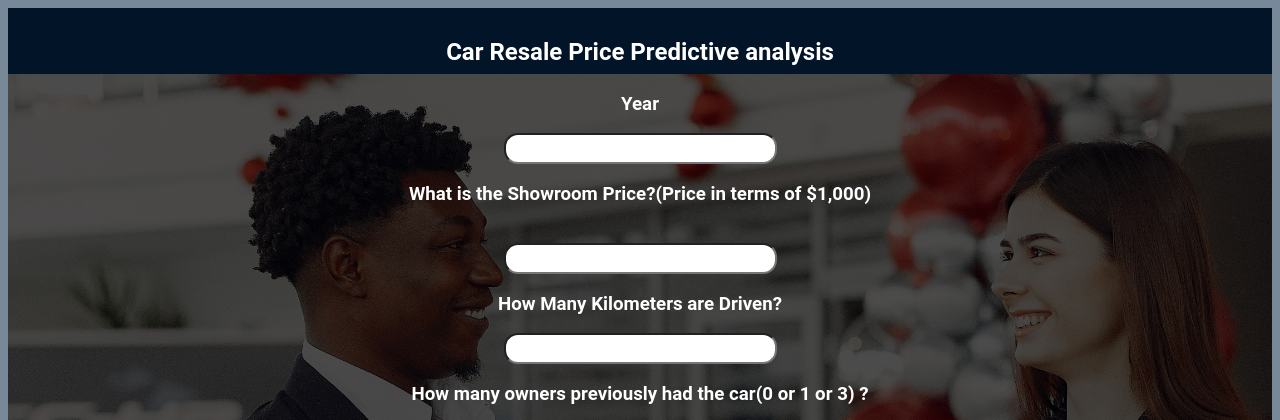
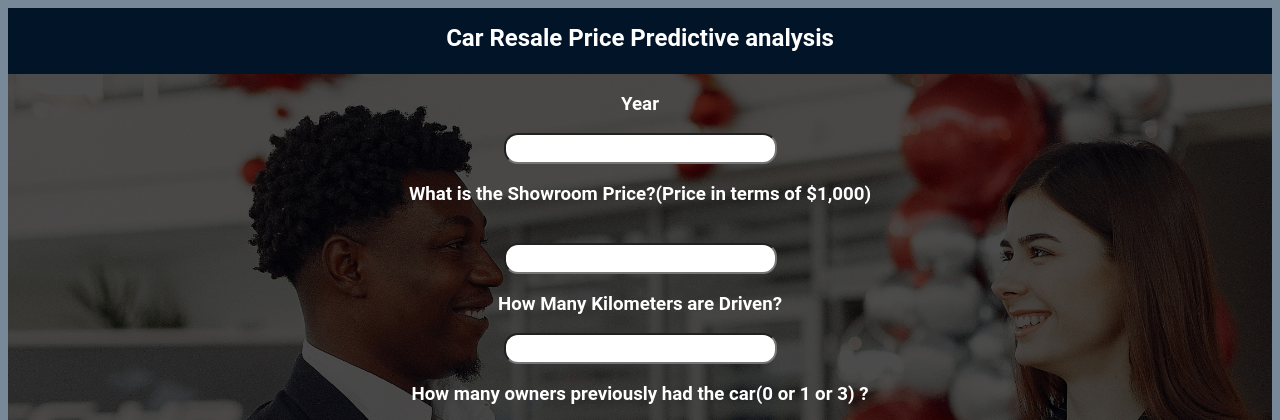
Before and after one commit to brandynbrandz/car_price_regression, a Flask app: page / in a window 1280 px wide. Shown: the top 420 px of the page. Run offline with Flask 2, Linux system fonts and the light colour scheme; parts of the project's set-up code (start-up, migrations or seed data) failed here and were passed over.

Commit message:
update index

```diff
--- a/templates/index.html
+++ b/templates/index.html
@@ -61,6 +61,7 @@
                 padding: 10px;
                 font-size: 1.5rem;
                 color: white;
+                line-height: 1px;
              /*   text-align: left;*/
             }
             body {
```
